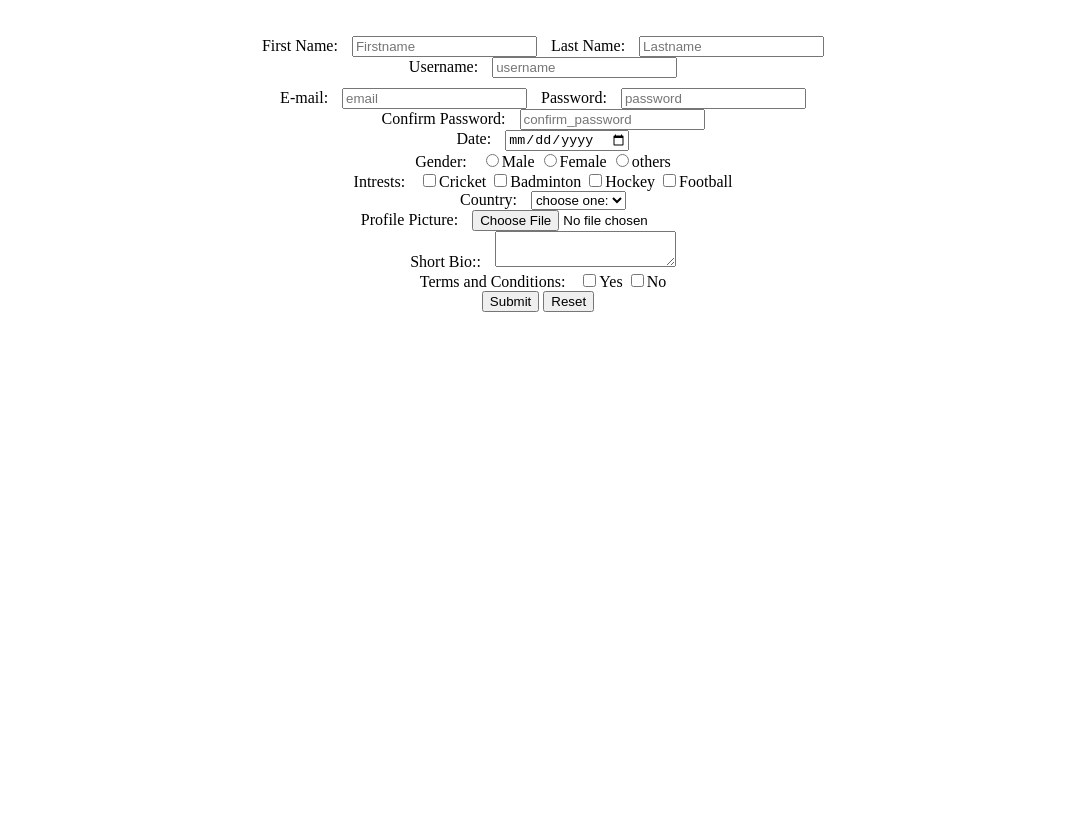
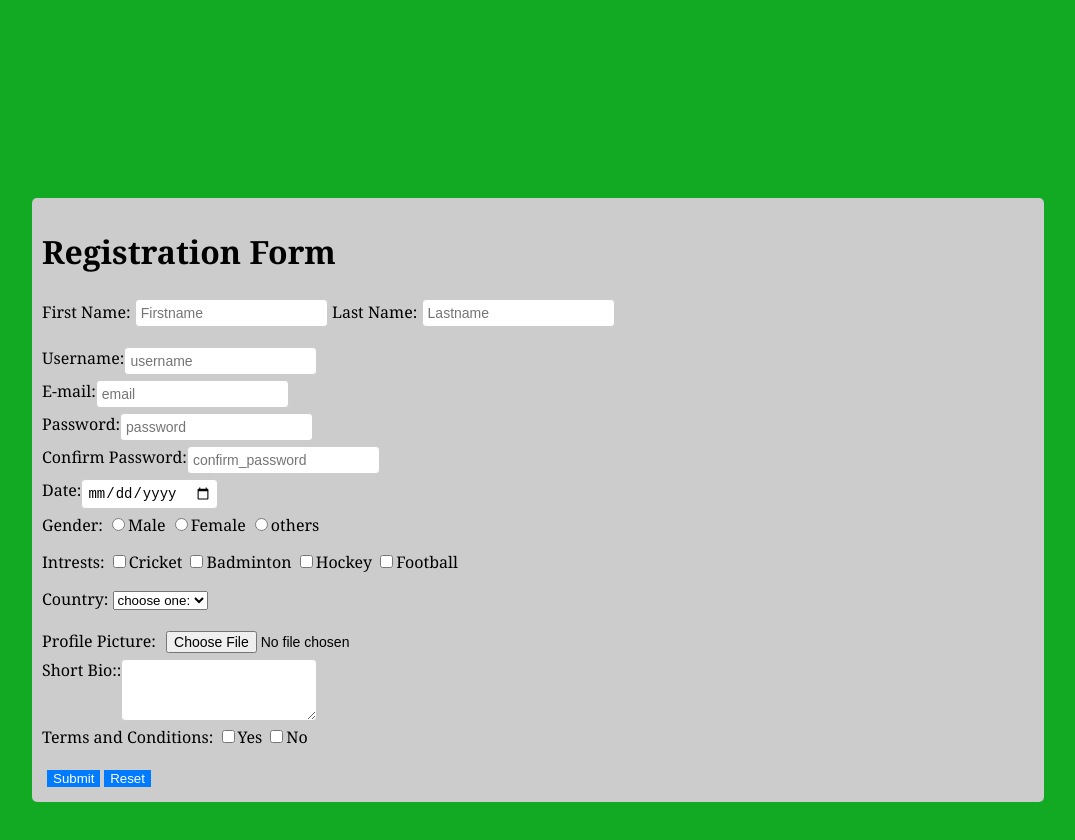
Before and after one commit to Bharathkumartirumani/Bharat, a plain HTML site: page Assignment/Html&Css/Registration-form1.html in a window 1280 px wide. Shown: the whole page, without its empty margins (102-1177 px from the left). Before the commit the page ends 800 px from the top, so only its background shows below. Drawn offline with Linux system fonts and the light colour scheme.

Commit message:
assignment

```diff
--- /dev/null
+++ b/Assignment/Html&Css/Registration-form1.css
@@ -0,0 +1,103 @@
+body{
+    font-family: Cambria, Cochin, Georgia, Times, 'Times New Roman', serif;
+    margin: 0;
+    padding: 0;
+    display: flex;
+    justify-content: center;
+    align-items: center;
+    height: 100vh;
+    background-color:#1a2;
+    height: 1000px;
+
+}
+h1{
+    text-align: center;
+}
+.container{
+    padding:10px;
+    background-color: aqua;
+    width:100%;
+    /* width: 600px; */
+    border-radius: 5px;
+    width:992px;
+}
+.form-group{
+    display: flex;
+    flex-direction:column;
+    margin-bottom: 5px;
+
+}
+  .form-group lable{
+    margin-bottom: 4px;
+  }
+/* form input{
+    display:flex;
+    padding:10px;
+    text-align:center;
+    margin:0 auto;
+    background-color: bisque;
+    border-color: brown;
+} */
+.form-group input,
+.form-group textarea,
+.form-group button {
+    padding: 5px;
+    font-size: 14px;
+    border: 1px solid #ccc;
+    border-radius: 4px;
+}
+.form-group1 input{
+    padding: 5px;
+    font-size: 14px;
+    border: 1px solid #ccc;
+    border-radius: 4px;
+    margin-bottom: 20px;
+}
+.form-group2 input{
+    padding: 5px;
+    font-size: 14px;
+    border: 1px solid #ccc;
+    border-radius: 4px;
+    margin-top: 15px;
+}
+.form-group textarea {
+    resize: vertical;
+    min-height: 50px;
+}
+.form-group3{
+    padding: 5px;
+    font-size: 14px;
+    border-radius: 6px;
+}
+.form-group3 #button {
+    background-color: #007bff;
+    color: #fff;
+    border: none;
+    cursor: pointer;
+    transition: background-color 3s;
+}
+.form-group3 #reset {
+    background-color: #007bff;
+    color: #fff;
+    border: none;
+    cursor: pointer;
+    transition: background-color 3s;
+}
+
+#button:hover{
+      background-color: rgb(64, 0, 255);
+}
+#reset:hover{
+    background-color: rgb(165, 42, 165);
+}
+@media(min-width:768px){
+    .form-group{
+        flex-direction: row;
+    }
+    .container{
+        background-color:#ccc;
+    }
+    h1{
+        text-align: center;
+    }
+}
--- a/Assignment/Html&Css/Registration-form.html
+++ b/Assignment/Html&Css/Registration-form1.html
@@ -4,34 +4,54 @@
     <meta charset="UTF-8">
     <meta name="viewport" content="width=device-width, initial-scale=1.0">
     <title>Document</title>
-    <link rel="stylesheet" href="form.css"/>
+    <link rel="stylesheet" href="Registration-form1.css"/>
 </head>
 <body>
     <div class="container">
-                <form name="for" method="post">
+            <form name="for" method="post">
+                <div class="form-group">
+                    <h1>Registration Form</h1>
+                </div>
+                <div class="form-group1">
                     <lable name="">First Name:</lable>
                     <input type="text" name="firstname" placeholder="Firstname" value="" required/>
                     <lable name="">Last Name:</lable>
-                    <input type="text" name="lastname" placeholder="Lastname" value=""/></form>
+                    <input type="text" name="lastname" placeholder="Lastname" value=""/></br>
+                </div>
+                <div class="form-group">
                     <lable name="" >Username:</lable>
-                    <input type="text"  name="username" placeholder="username" value="" required pattern="[a-zA-Z0-9]+" minlength="7" maxlength="15"/></div>
+                    <input type="text"  name="username" placeholder="username" value="" required pattern="[a-zA-Z0-9]+" minlength="7" maxlength="15"/></br>
+                </div>
+                <div class="form-group">
                     <lable name="" >E-mail:</lable>
-                    <input type="email"  name="email" placeholder="email" value="" required/></body>
+                    <input type="email"  name="email" placeholder="email" value="" required/></br>
+                </div>
+                <div class="form-group">
                     <lable name="" >Password:</lable>
                     <input type="password"  name="password" placeholder="password" value="" required minlength="8" maxlength="17"/></br>
+                </div>
+                <div class="form-group">
                     <lable name="" >Confirm Password:</lable>
                     <input type="password"  name="password1" placeholder="confirm_password" value="" required minlength="8" maxlength="17"/></br>
+                </div>
+                <div class="form-group">
                     <lable name="" >Date:</lable>
                     <input type="date"  name="date"/></br>
+                </div>
+                <div class="form-group1">
                     <lable name="" >Gender:</lable>
                     <input type="radio" name="gender" value="male" />Male
                     <input type="radio" name="gender" value="female" />Female
                     <input type="radio" name="gender" value="female" />others</br>
+                </div>
+                <div class="form-group1">
                     <lable name="" >Intrests:</lable>
                     <input type="checkbox" name="hobbies[]" />Cricket
                     <input type="checkbox" name="hobbies[]" />Badminton
                     <input type="checkbox" name="hobbies[]" />Hockey
                     <input type="checkbox" name="hobbies[]" />Football</br>
+                </div>
+                <div class="form-group1">
                     <lable name="" >Country:</lable>
                     <select name="country">
                         <option>choose one:</option>
@@ -39,17 +59,25 @@
                         <option>Australia</option>
                         <option>England</option>
                     </select></br>
+                </div>
+                <div class="form-group2">
                     <lable name="" >Profile Picture:</lable>
                     <input type="file" name="file upload" /></br>
+                </div>
+                <div class="form-group">
                     <lable name="" >Short Bio::</lable>
                     <textarea></textarea></br>
+                </div>
+                <div class="form-group1">
                     <lable name="" >Terms and Conditions:</lable>
                     <input type="checkbox" name="Condition[]" />Yes
                     <input type="checkbox" name="Condition[]" />No</br>
+                </div>
+                <div class="form-group3">
                     <input id="button" type="submit"/>
                     <input id="reset" type="reset"/>
-                </form>
-            </div>
-
+                </div>
+            </form>
+    </div>
 </body>
 </html>
--- /dev/null
+++ b/Assignment/Html&Css/responsiveTable.css
@@ -0,0 +1,56 @@
+h1{
+    text-align:center;
+    margin-bottom: 40px;
+}
+#table1{
+    width:992px;
+}
+table{
+    margin: 0 auto;
+    /*Each cell width is fixed with fixed property. if you keep auto it will adjust according to size of the cell*/
+    table-layout: auto;
+    border-collapse: collapse;
+    width:100%;
+}
+tr:nth-of-type(odd){
+    background-color: aquamarine;
+}
+tr{
+    background-color: aqua;
+}
+th,td{
+    padding:10px;
+    text-align:center;
+}
+ @media only screen and (max-width:768px) {
+    th,td{
+        display:block;
+    }
+    thead tr{
+        position:absolute;
+        top: -9999px;
+        left: -9999px;
+        /* display:none; */
+    }
+    tr{
+        border:1px solid #adec4a;
+    }
+    tr+tr{
+        margin-top:10.5em;
+    }
+    td{
+        border:none;
+        border-bottom:1px solid #123456;
+        position:relative;
+        padding-left:50%;
+        text-align:center;
+    }
+    td::before{
+        content:attr(data-label);
+        display:inline-block;
+        line-height: 1.5;
+        margin-left: -100%;
+         width: 100%;
+        white-space: nowrap;
+ }
+ }
```
Also changed, not shown: Assignment/Html&Css/responsiveTable.html (added, +51 -0 lines).
